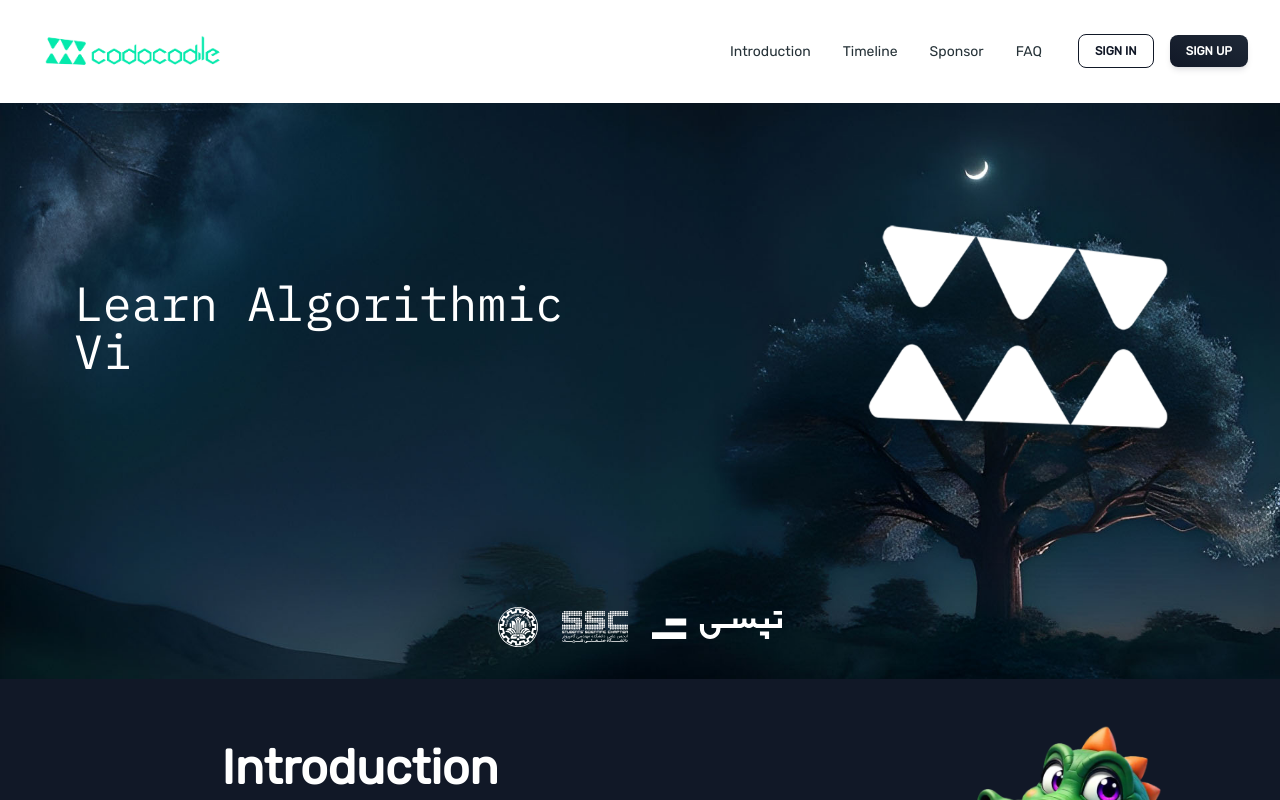
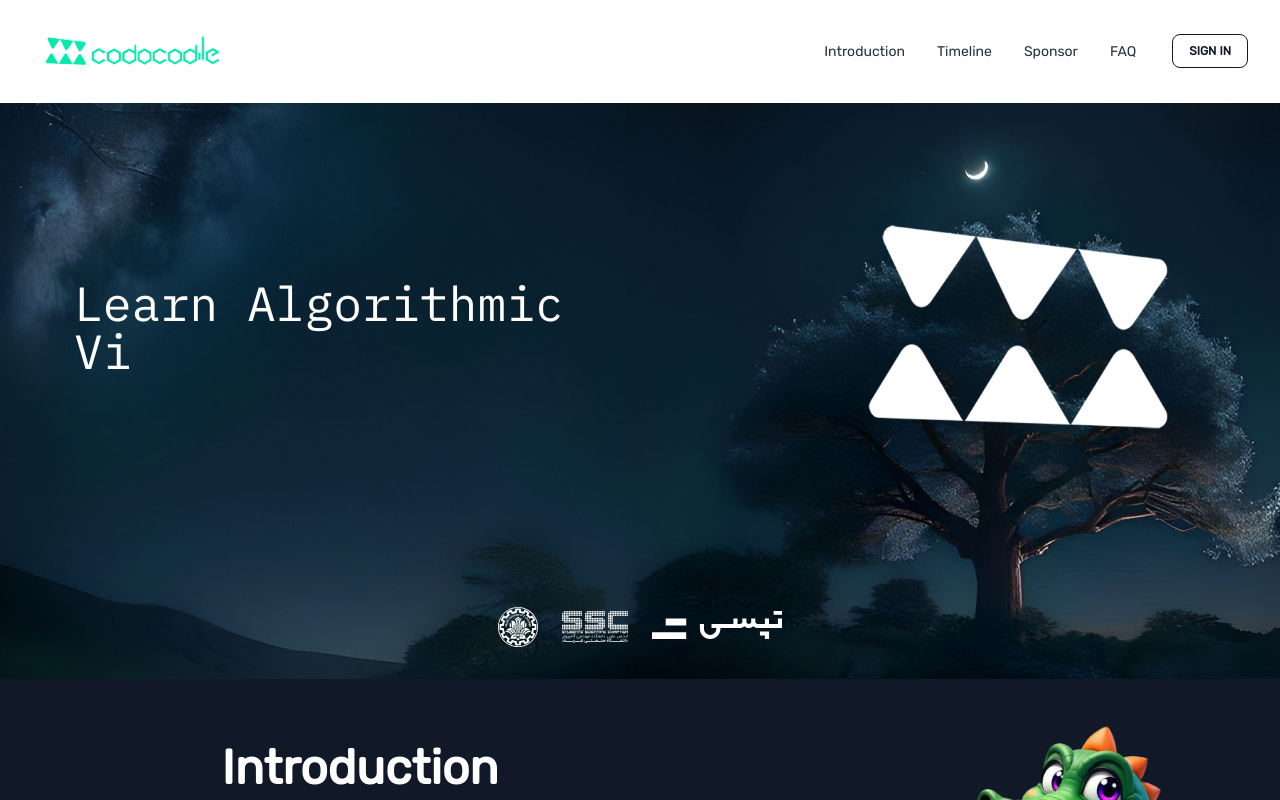
Before and after one commit to Codocodile/CodoCodile2024-Website, a React (Vite) app in the folder frontend/: page / in a window 1280 px wide. Shown: the top 800 px of the page. Built offline with nearby package versions, Linux system fonts and the light colour scheme; no server answers.

Commit message:
close /sign-up

```diff
--- a/frontend/src/App.tsx
+++ b/frontend/src/App.tsx
@@ -20,7 +20,7 @@ function App() {
             <Routes>
                 <Route index element={<Landing/>}/>
                 <Route path={urls.signIn} element={<SignIn/>}/>
-                <Route path={urls.signUp} element={<SignUp/>}/>
+                {/*<Route path={urls.signUp} element={<SignUp/>}/>*/}
                 <Route path={urls.passwordReset} element={<PasswordReset/>}/>
                 <Route path={urls.sponsor} element={<Sponsor/>}/>
                 <Route path={urls.forgetPassword} element={<ForgetPassword/>}/>
--- a/frontend/src/components/navbar/Navbar.tsx
+++ b/frontend/src/components/navbar/Navbar.tsx
@@ -84,14 +84,14 @@ const Navbar = () => {
                     >
                         <span>Sign In</span>
                     </Button>
-                    <Button
-                        variant="gradient"
-                        size="sm"
-                        className="hidden lg:inline-block"
-                        onClick={() => navigate(urls.signUp)}
-                    >
-                        <span>Sign Up</span>
-                    </Button>
+                    {/*<Button*/}
+                    {/*    variant="gradient"*/}
+                    {/*    size="sm"*/}
+                    {/*    className="hidden lg:inline-block"*/}
+                    {/*    onClick={() => navigate(urls.signUp)}*/}
+                    {/*>*/}
+                    {/*    <span>Sign Up</span>*/}
+                    {/*</Button>*/}
                     <IconButton
                         variant="text"
                         className="ml-auto h-6 w-6 text-inherit hover:bg-transparent focus:bg-transparent active:bg-transparent lg:hidden"
```
